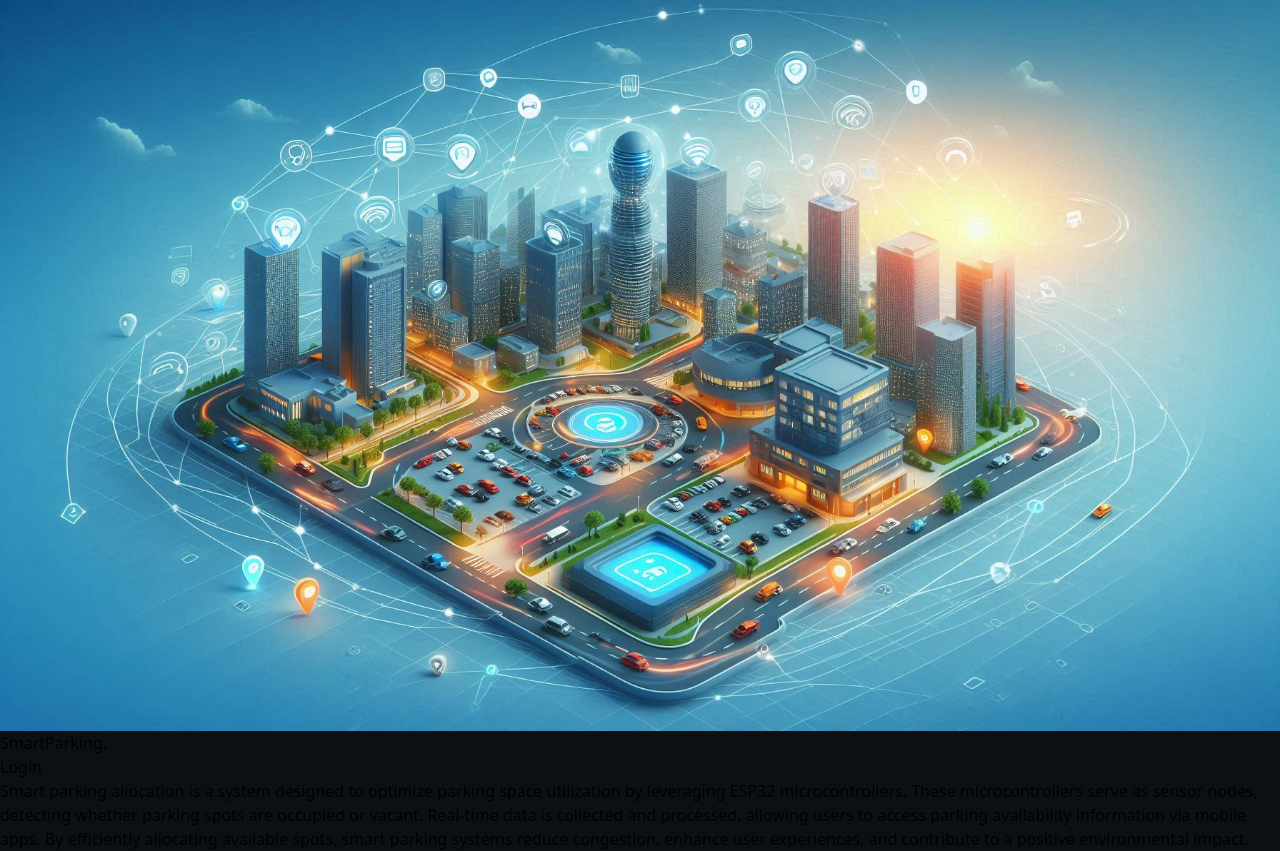
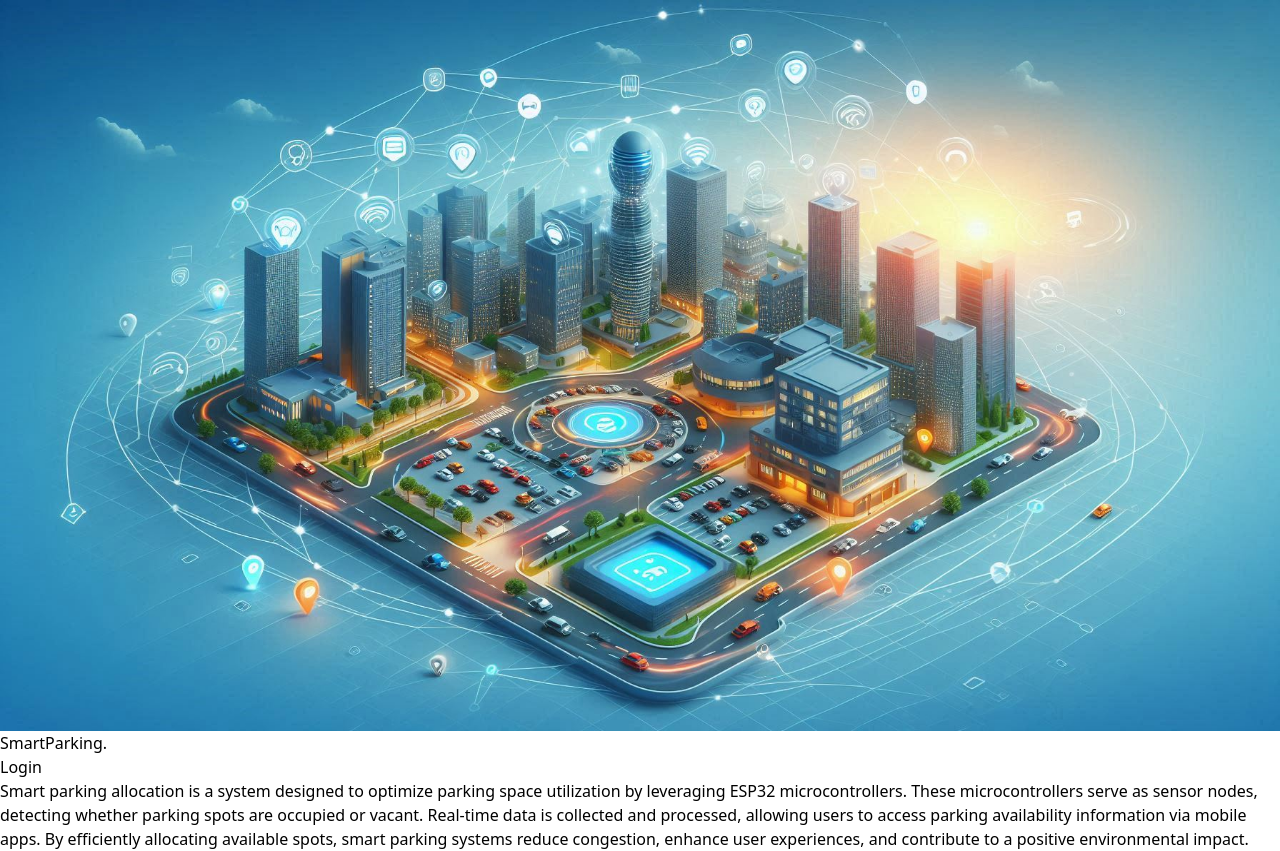
Before and after one commit to SrinivasanJP/smart-parking-allocation, a React (Vite) app in the folder frontend/: page / in a window 1280 px wide. Built offline with nearby package versions, Linux system fonts and the light colour scheme; no server answers.

Commit message:
bg-color change

```diff
--- a/frontend/src/index.css
+++ b/frontend/src/index.css
@@ -41,7 +41,7 @@
     }
     html{
         /* @apply  md:bg-gray-950 */
-        @apply bg-[#0c1015] overflow-x-hidden min-h-screen
+        @apply overflow-x-hidden min-h-screen
     }
     td,th{
         @apply border-b-2 p-2 border-gray-500
```
